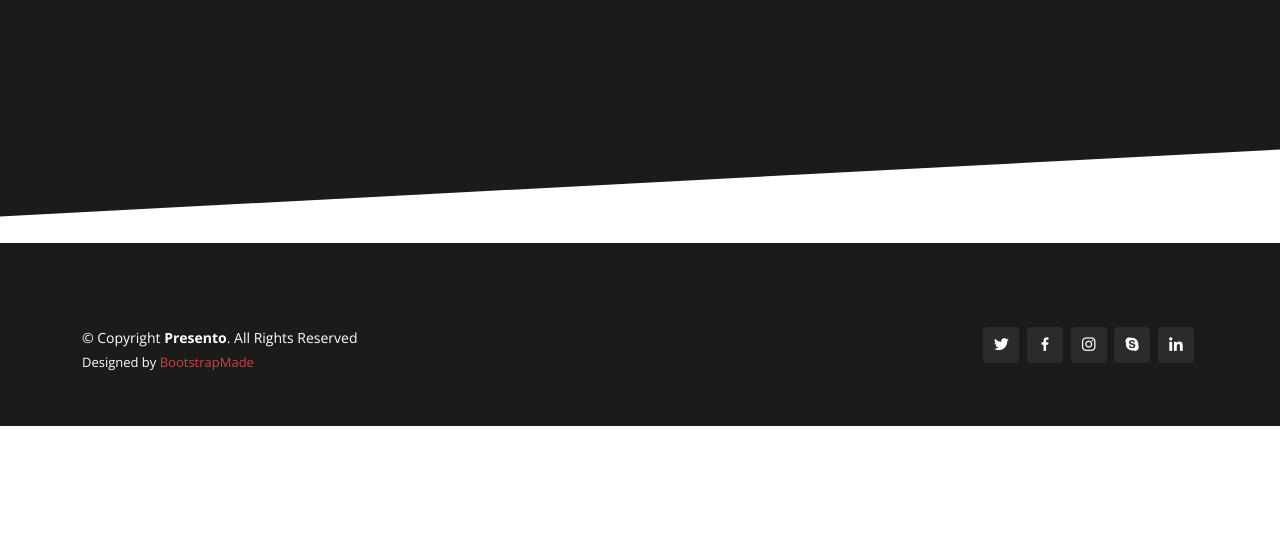
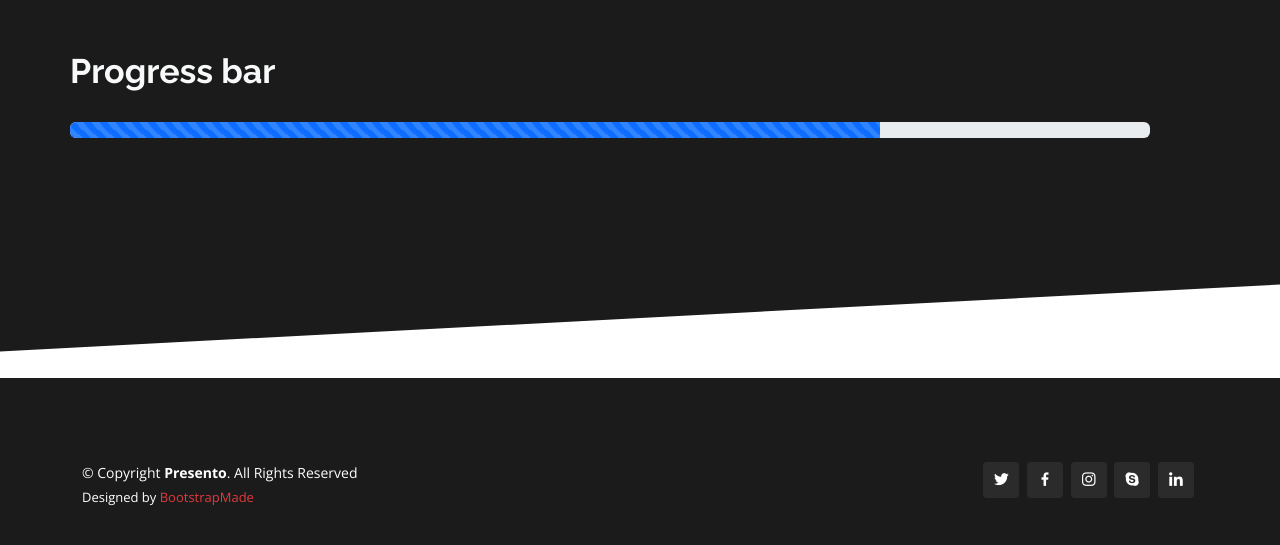
Before and after one commit to vineethkv7736/City-clean, a website: page index.html in a window 1280 px wide. Shown: the part 1331-1876 px from the top of the page. Before the commit the page ends 1757 px from the top, so only its background shows below. Drawn offline with nearby package versions, Linux system fonts and the light colour scheme.

Commit message:
progress bar updated

```diff
--- a/index.html
+++ b/index.html
@@ -91,6 +91,11 @@
               <div class="mx-auto">
                 <iframe width="400" height="260" style="border: 1px solid #000000;" src="https:///thingspeak.com/channels/1961421/widgets/561941"></iframe>
               </div>
+              <div class="mt-5">
+                <h3 class="text-light">Progress bar</h3><div class="progress">
+                  <div class="progress-bar progress-bar-striped progress-bar-animated" role="progressbar" aria-valuenow="75" aria-valuemin="0" aria-valuemax="100" style="width: 75%"></div>
+                </div>
+              </div>
             </div>
             <div class="content col-lg-12 col-xl-12 col-12 d-flex align-items-stretch">
 
```
